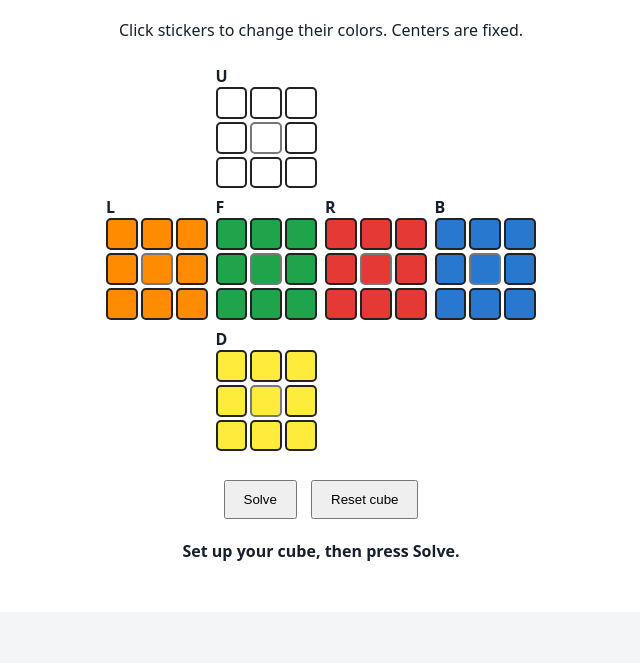
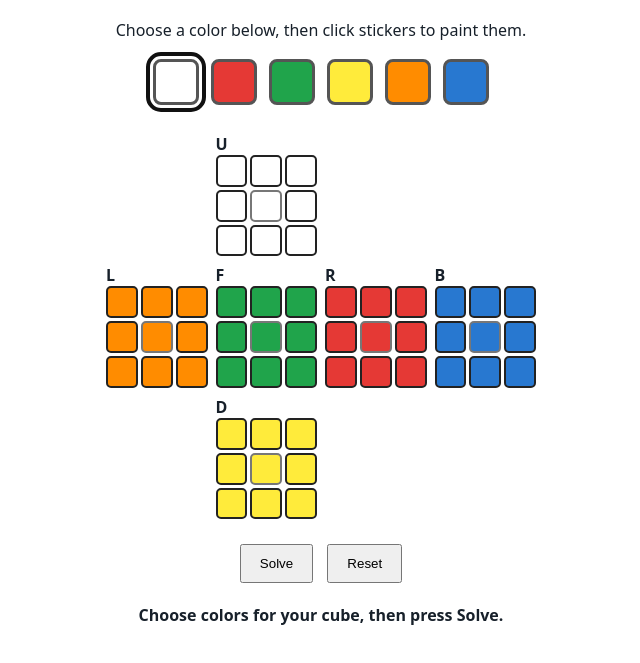
Before and after one commit to timelord919/rubikscubesolver, a website: page public/index.html in a window 1280 px wide. Shown: the part 137-800 px from the top of the page, without its empty margins (319-959 px from the left). Drawn offline with Linux system fonts and the light colour scheme.

Commit message:
Update index.html

```diff
--- a/public/index.html
+++ b/public/index.html
@@ -1,3 +1,4 @@
+
 <!doctype html>
 <html lang="en">
 <head>
@@ -21,12 +22,33 @@
       text-align: center;
     }
 
+    .palette {
+      display: flex;
+      flex-wrap: wrap;
+      justify-content: center;
+      gap: 12px;
+      margin: 18px 0 28px;
+    }
+
+    .swatch {
+      width: 46px;
+      height: 46px;
+      border: 3px solid #555;
+      border-radius: 8px;
+      cursor: pointer;
+    }
+
+    .swatch.selected {
+      outline: 4px solid #111;
+      outline-offset: 3px;
+    }
+
     .cube {
       display: grid;
       grid-template-columns: repeat(4, 1fr);
       gap: 8px;
       max-width: 430px;
-      margin: 24px auto;
+      margin: 20px auto;
     }
 
     .face {
@@ -54,10 +76,10 @@
 
     .sticker {
       aspect-ratio: 1;
+      min-width: 0;
       border: 2px solid #222;
       border-radius: 5px;
       cursor: pointer;
-      min-width: 0;
     }
 
     .sticker:disabled {
@@ -65,7 +87,7 @@
       border-color: #777;
     }
 
-    button.action {
+    .action {
       padding: 10px 18px;
       margin: 5px;
       cursor: pointer;
@@ -81,19 +103,21 @@
 <body>
   <main>
     <h1>Rubik’s Cube Solver</h1>
-    <p>Click stickers to change their colors. Centers are fixed.</p>
+    <p>Choose a color below, then click stickers to paint them.</p>
 
+    <div id="palette" class="palette"></div>
     <div id="cube" class="cube"></div>
 
     <button class="action" id="solve">Solve</button>
-    <button class="action" id="reset">Reset cube</button>
+    <button class="action" id="reset">Reset</button>
 
-    <p id="result">Set up your cube, then press Solve.</p>
+    <p id="result">Choose colors for your cube, then press Solve.</p>
   </main>
 
   <script>
     const faces = ["U", "R", "F", "D", "L", "B"];
     const displayOrder = ["U", "L", "F", "R", "B", "D"];
+
     const colors = {
       U: "#ffffff",
       R: "#e53935",
@@ -103,7 +127,39 @@
       B: "#2878d0"
     };
 
+    const colorNames = {
+      U: "White",
+      R: "Red",
+      F: "Green",
+      D: "Yellow",
+      L: "Orange",
+      B: "Blue"
+    };
+
     let cube;
+    let selectedColor = "U";
+
+    const palette = document.getElementById("palette");
+
+    for (const face of faces) {
+      const swatch = document.createElement("button");
+      swatch.className = "swatch";
+      swatch.style.backgroundColor = colors[face];
+      swatch.title = `${colorNames[face]} (${face})`;
+      swatch.setAttribute("aria-label", `Select ${colorNames[face]}`);
+
+      swatch.addEventListener("click", () => {
+        selectedColor = face;
+        document.querySelectorAll(".swatch").forEach(item => {
+          item.classList.remove("selected");
+        });
+        swatch.classList.add("selected");
+      });
+
+      palette.appendChild(swatch);
+    }
+
+    palette.firstElementChild.classList.add("selected");
 
     function resetCube() {
       cube = Object.fromEntries(
@@ -111,7 +167,7 @@
       );
       drawCube();
       document.getElementById("result").textContent =
-        "Set up your cube, then press Solve.";
+        "Choose colors for your cube, then press Solve.";
     }
 
     function drawCube() {
@@ -133,8 +189,7 @@
             sticker.disabled = true;
           } else {
             sticker.addEventListener("click", () => {
-              const current = faces.indexOf(cube[face][index]);
-              cube[face][index] = faces[(current + 1) % faces.length];
+              cube[face][index] = selectedColor;
               drawCube();
             });
           }
```
